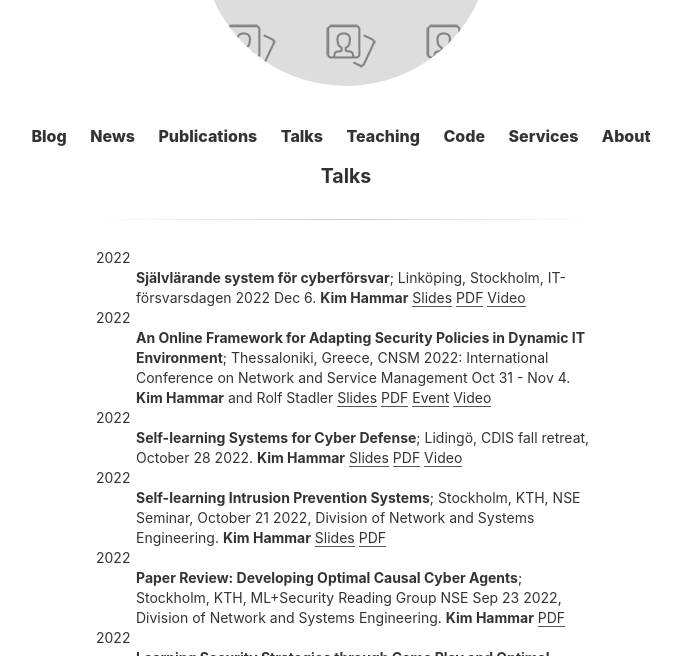
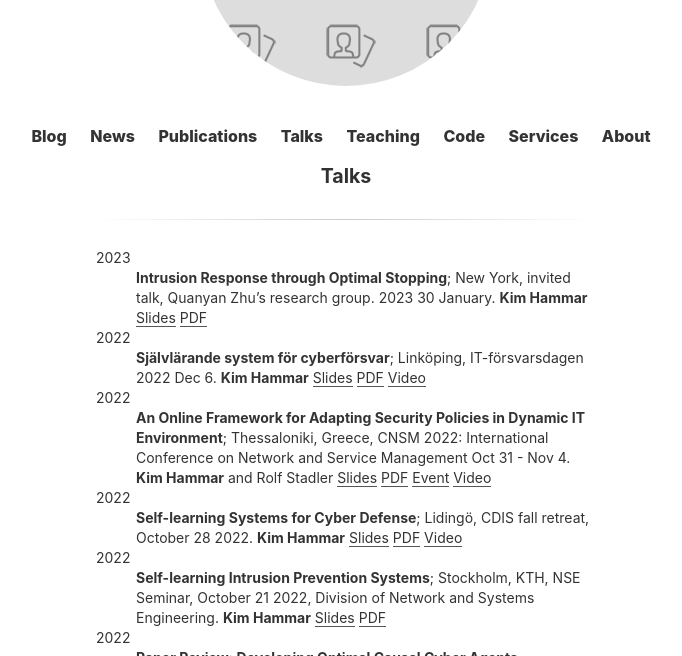
Before and after one commit to Limmen/Limmen.github.io, a Jekyll site: the page built from talks.md, in a window 1280 px wide and 900 px high, cut to the strip 244-900 px from the top of the window. Shown: the whole strip, without its empty margins (294-976 px from the left). Built offline with Jekyll 4.4.1, drawn with Linux system fonts in a browser that asks for light colours.

Commit message:
add talk

```diff
--- a/talks.md
+++ b/talks.md
@@ -3,8 +3,14 @@ layout: page
 title: Talks
 ---
 
+2023
+:   **Intrusion Response through Optimal Stopping**; New York, invited talk, Quanyan Zhu's research group. 2023 30 January.
+    **Kim Hammar**
+	[Slides](https://www.slideshare.net/KimHammar/intrusion-response-through-optimal-stopping)
+	[PDF](/assets/slides/NYU_Invited_Talk_Optimal_Stopping_Hammar_30_jan_2023.pdf)
+
 2022
-:   **Självlärande system för cyberförsvar**; Linköping, Stockholm, IT-försvarsdagen 2022 Dec 6.
+:   **Självlärande system för cyberförsvar**; Linköping, IT-försvarsdagen 2022 Dec 6.
     **Kim Hammar**
 	[Slides](https://www.slideshare.net/KimHammar/cnsm-2022-an-online-framework-for-adapting-security-policies-in-dynamic-it-environment-hammar-stadler)
 	[PDF](/assets/slides/IT_forsvarsdagen_22_Hammar.pdf)
```
Also changed, not shown: 1 other file.
